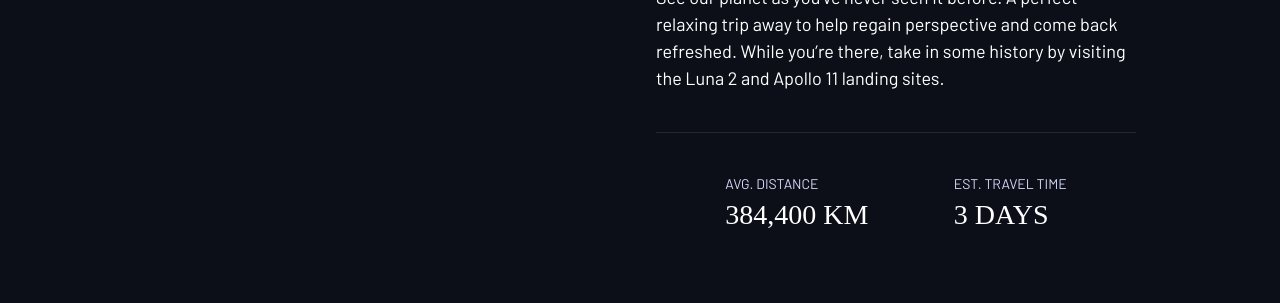
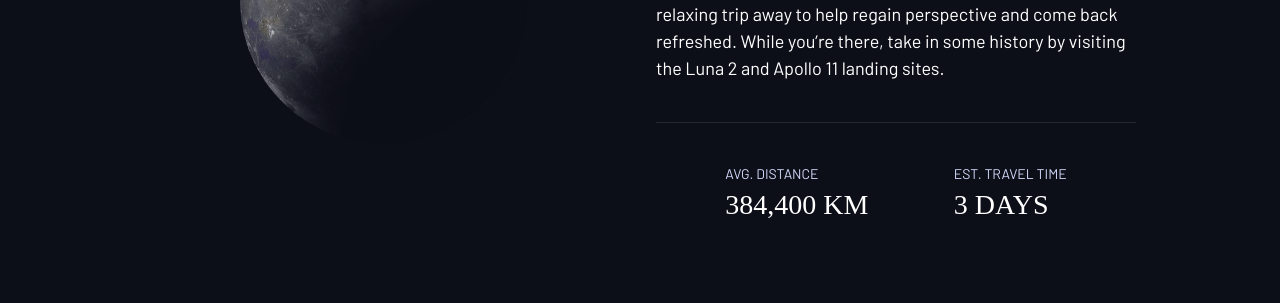
Before and after one commit to Annie-Huang/space-tourism-website, a website: page destination-moon.html in a window 1280 px wide. Shown: the part 497-800 px from the top of the page. Drawn offline with nearby package versions, Linux system fonts and the light colour scheme; a web font is replaced by a local one.

Commit message:
Change grid-template-areas for large layout

```diff
--- a/Note.txt
+++ b/Note.txt
@@ -17,4 +17,4 @@ aria-hidden for only hiding to visual impaired people
 
 
 Up to
-3. The mobile layout
+5. Large screen layout
--- a/index.css
+++ b/index.css
@@ -572,8 +572,8 @@ body {
   .grid-container {
     text-align: left;
     column-gap: var(--container-gap, 2rem);
-    grid-template-columns: minmax(2rem, 1fr) repeat(2, minmax(0, 30rem)) minmax(
-        2rem,
+    grid-template-columns: minmax(1rem, 1fr) repeat(2, minmax(0, 30rem)) minmax(
+        1rem,
         1fr
       );
   }
@@ -587,4 +587,8 @@ body {
     padding-bottom: max(6rem, 20vh);
     align-items: end;
   }
+
+  .grid-container--destination {
+    grid-template-areas: '. title title .' '. image tabs .' '. image content .';
+  }
 }
```
